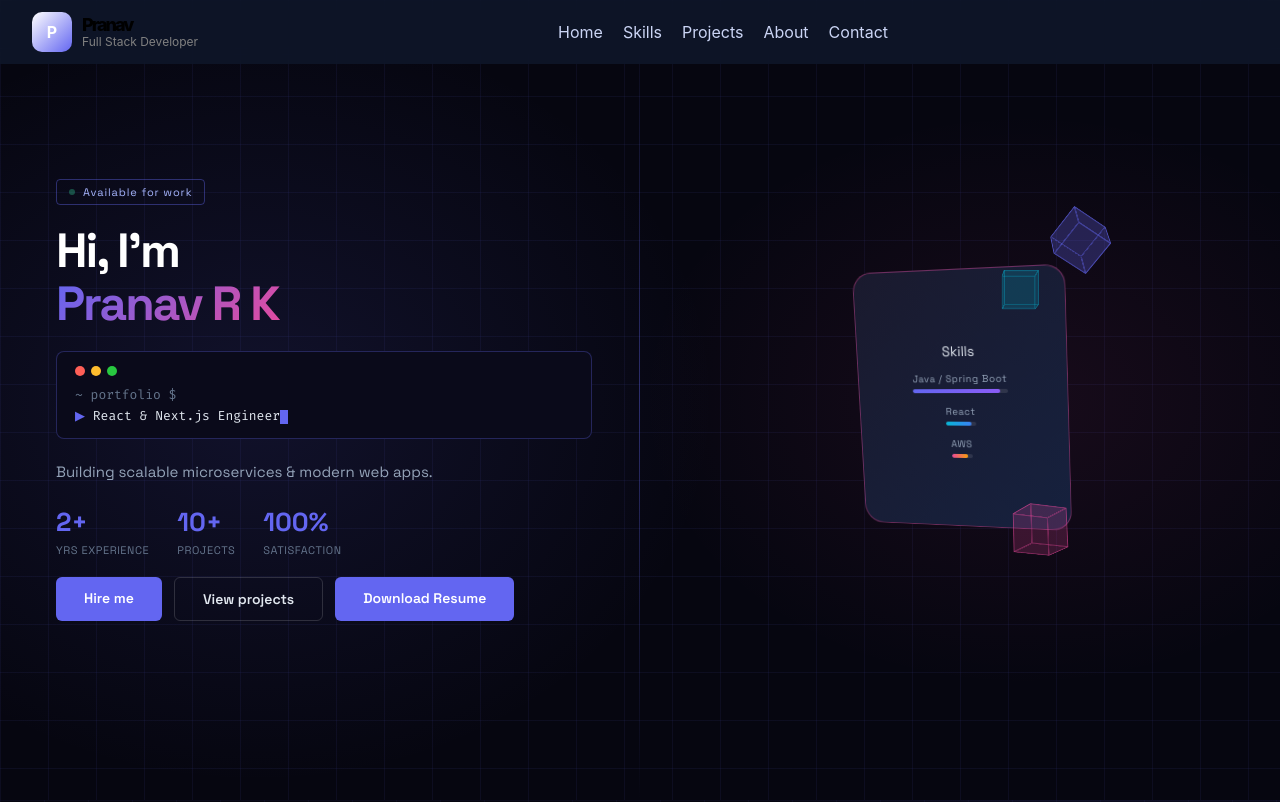
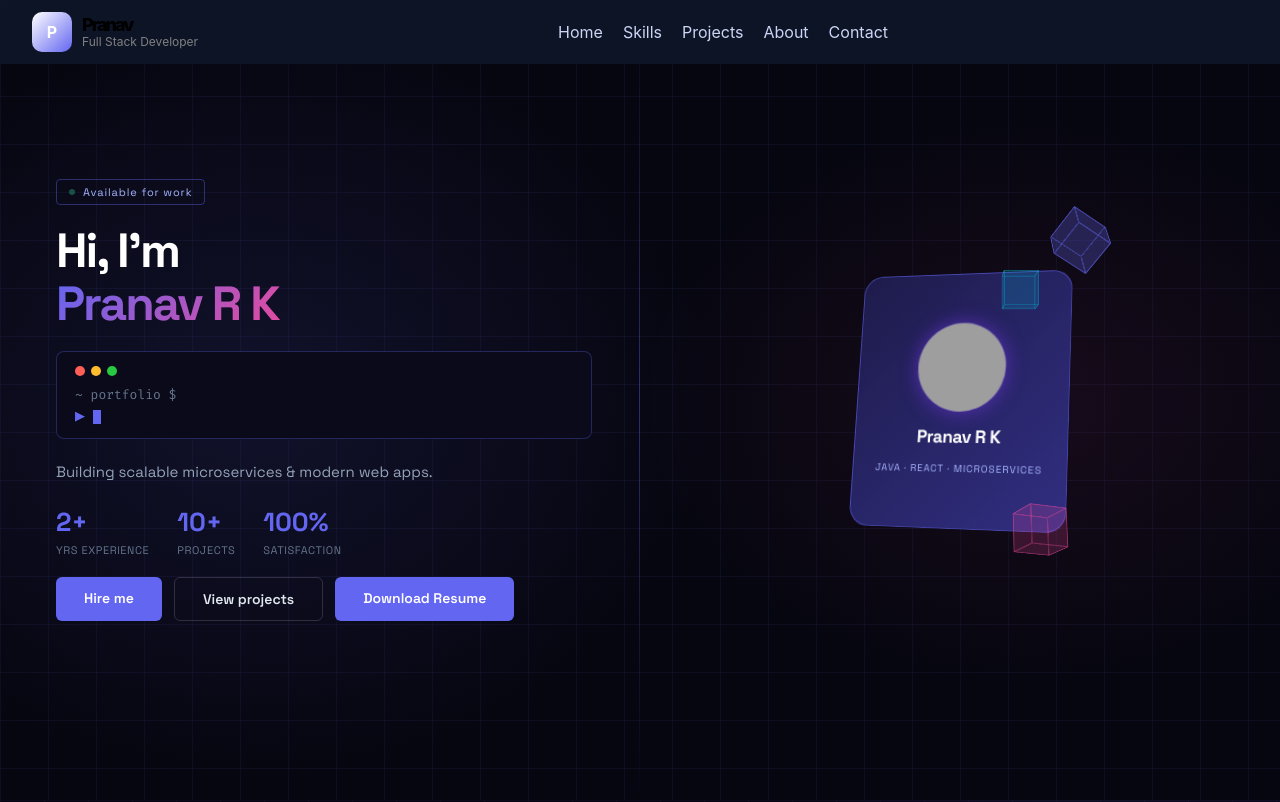
Before and after one commit to Pranavrkvtk/portfoliowebsite, a React (Create React App) app: page / in a window 1280 px wide. Shown: the top 802 px of the page. Built offline with nearby package versions, Linux system fonts and the light colour scheme; grey boxes are pictures that could not be loaded.

Commit message:
here working

```diff
--- a/src/components/Hero.jsx
+++ b/src/components/Hero.jsx
@@ -1,4 +1,4 @@
-import { useEffect, useRef, useState } from "react";
+import { useRef, useState } from "react";
 import "./Hero.css";
 
 const PHRASES = [
@@ -12,38 +12,7 @@ function useTypewriter(phrases) {
   const [text, setText] = useState("");
   const state = useRef({ pi: 0, ci: 0, deleting: false });
 
-  useEffect(() => {
-    let timeout;
 
-    function tick() {
-      const { pi, ci, deleting } = state.current;
-      const phrase = phrases[pi];
-
-      if (!deleting) {
-        setText(phrase.slice(0, ci + 1));
-        state.current.ci++;
-
-        if (state.current.ci === phrase.length) {
-          state.current.deleting = true;
-          timeout = setTimeout(tick, 1800);
-          return;
-        }
-      } else {
-        setText(phrase.slice(0, ci - 1));
-        state.current.ci--;
-
-        if (state.current.ci === 0) {
-          state.current.deleting = false;
-          state.current.pi = (pi + 1) % phrases.length;
-        }
-      }
-
-      timeout = setTimeout(tick, state.current.deleting ? 40 : 80);
-    }
-
-    timeout = setTimeout(tick, 80);
-    return () => clearTimeout(timeout);
-  }, [phrases]);
 
   return text;
 }
@@ -77,10 +46,6 @@ export default function Hero() {
   const cardRef = useRef(null);
   const [flipped, setFlipped] = useState(false);
 
-  useEffect(() => {
-    const id = setInterval(() => setFlipped((f) => !f), 5000);
-    return () => clearInterval(id);
-  }, []);
 
   return (
     <section className="hero" id="home">
```
